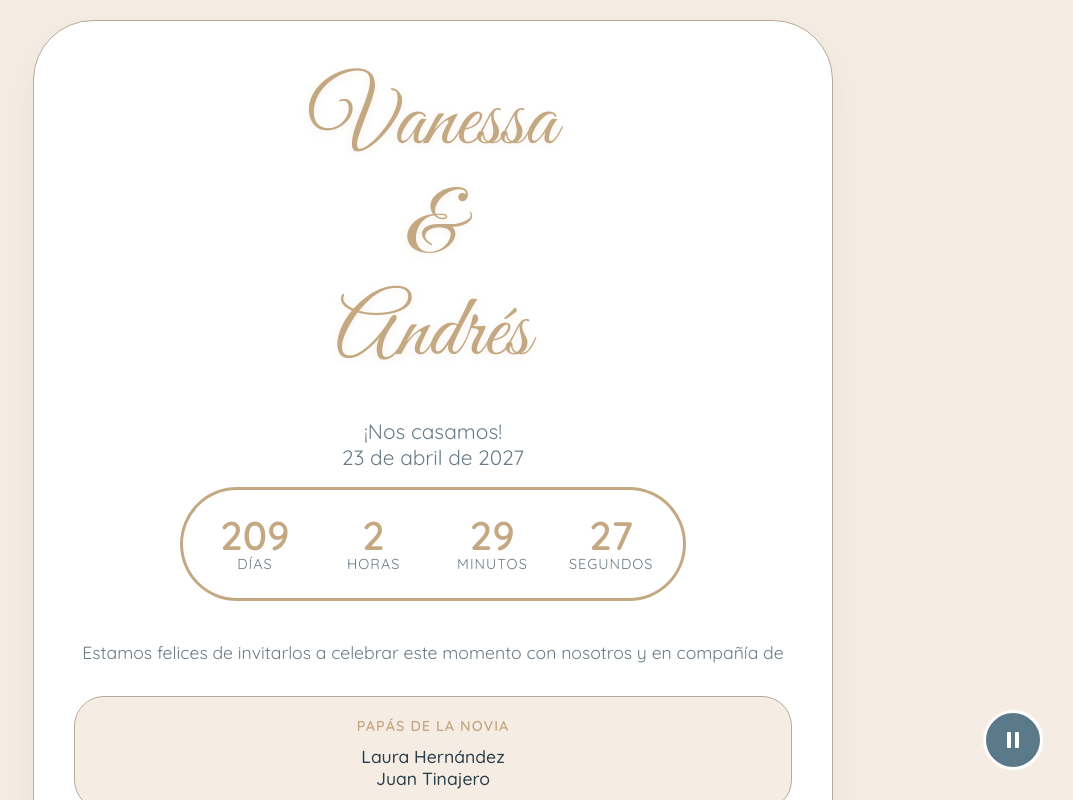
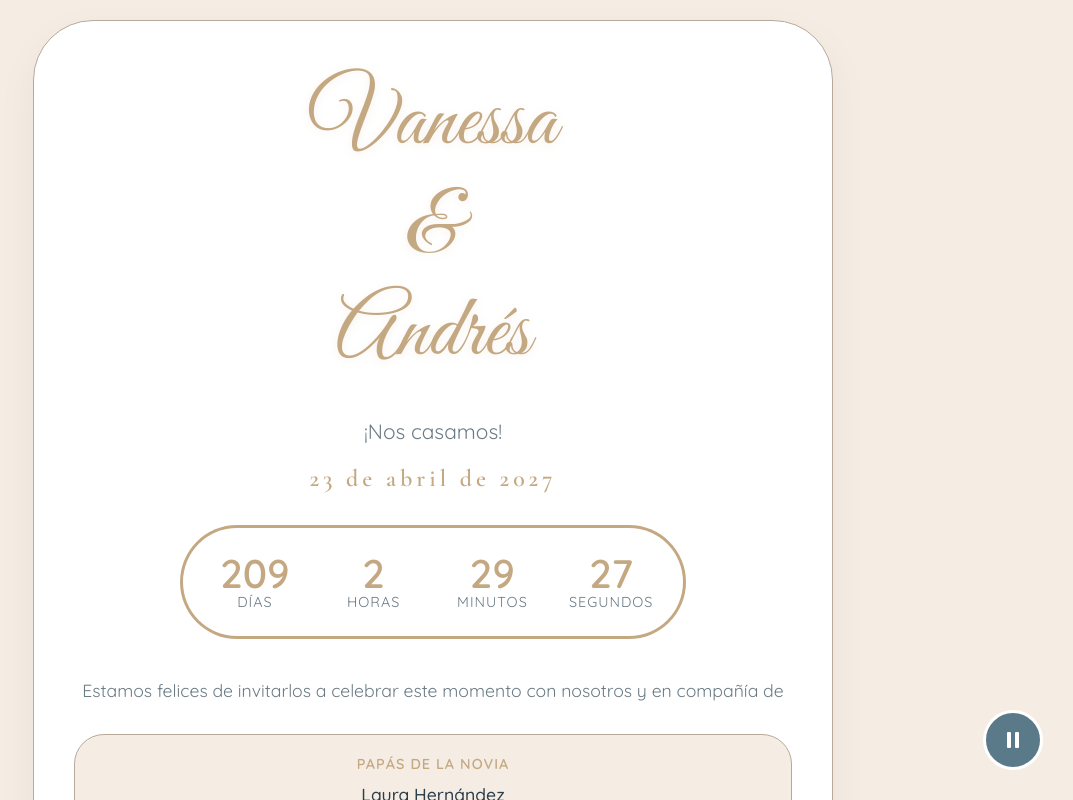
Before and after one commit to iandlocam/boda-rsvp-2027, a Next.js app: page / in a window 1280 px wide. Both pictures are taken after a click on the button "CLICK PARA ABRIR LA INVITACIÓN". Shown: the top 800 px of the page, without its empty margins (207-1280 px from the left). Built offline with nearby package versions, Linux system fonts and the light colour scheme.

Commit message:
Update index.js

```diff
--- a/pages/index.js
+++ b/pages/index.js
@@ -997,7 +997,7 @@ export default function Home() {
       color: COLORS.textDark,
       opacity: 0.6,
     },
-    // ✅ NUEVO: estilo para la leyenda "*No se permiten menores de 16 años*"
+    // ✅ Estilo para la leyenda "*No se permiten menores de 16 años*"
     reservedNote: {
       fontFamily: '"Cormorant Garamond", serif',
       fontSize: 13,
@@ -1076,6 +1076,17 @@ export default function Home() {
       marginBottom: 20,
       fontFamily: "'Quicksand', sans-serif",
       fontWeight: 400,
+    },
+    // ✅ NUEVO: estilo para la fecha "23 de abril de 2027"
+    weddingDate: {
+      fontFamily: '"Cormorant Garamond", serif',
+      fontSize: "clamp(1.2rem, 4.5vw, 1.5rem)",
+      fontWeight: 600,
+      color: COLORS.gold,
+      textAlign: "center",
+      marginTop: 0,
+      marginBottom: 35,
+      letterSpacing: "4px",
     },
     invitationText: {
       fontSize: "clamp(1rem, 3.5vw, 1.1rem)",
@@ -1708,7 +1719,12 @@ export default function Home() {
               Vanessa<br />&<br />Andrés
             </div>
 
-            <div style={invitationStyles.subtitle}>¡Nos casamos!<br /> 23 de abril de 2027 </div>
+            <div style={invitationStyles.subtitle}>¡Nos casamos!</div>
+
+            {/* ✅ NUEVO: Fecha entre los nombres y el contador */}
+            <div style={invitationStyles.weddingDate}>
+              23 de abril de 2027
+            </div>
 
             {/* Contador en dorado */}
             <div style={invitationStyles.countdownContainer}>
@@ -2118,7 +2134,7 @@ export default function Home() {
                 <div style={envelopeStyles.reservedSubtext}>
                   LUGARES EN SU HONOR
                 </div>
-                {/* ✅ NUEVO: Leyenda de menores de 16 años */}
+                {/* ✅ Leyenda de menores de 16 años */}
                 <div style={envelopeStyles.reservedNote}>
                   *No se permiten menores de 16 años*
                 </div>
@@ -2230,6 +2246,7 @@ export default function Home() {
 
             {/* Nota final */}
             <div style={{ marginTop: 30, fontSize: "clamp(1.3rem, 3.5vw, 1.5rem)", color: COLORS.textMedium, textAlign: "center", fontWeight: 700}}>
+              *No se permiten menores de 16 años.<br />
               Invitación personal.<br />
               Sin acompañantes adicionales.*
             </div>
```
